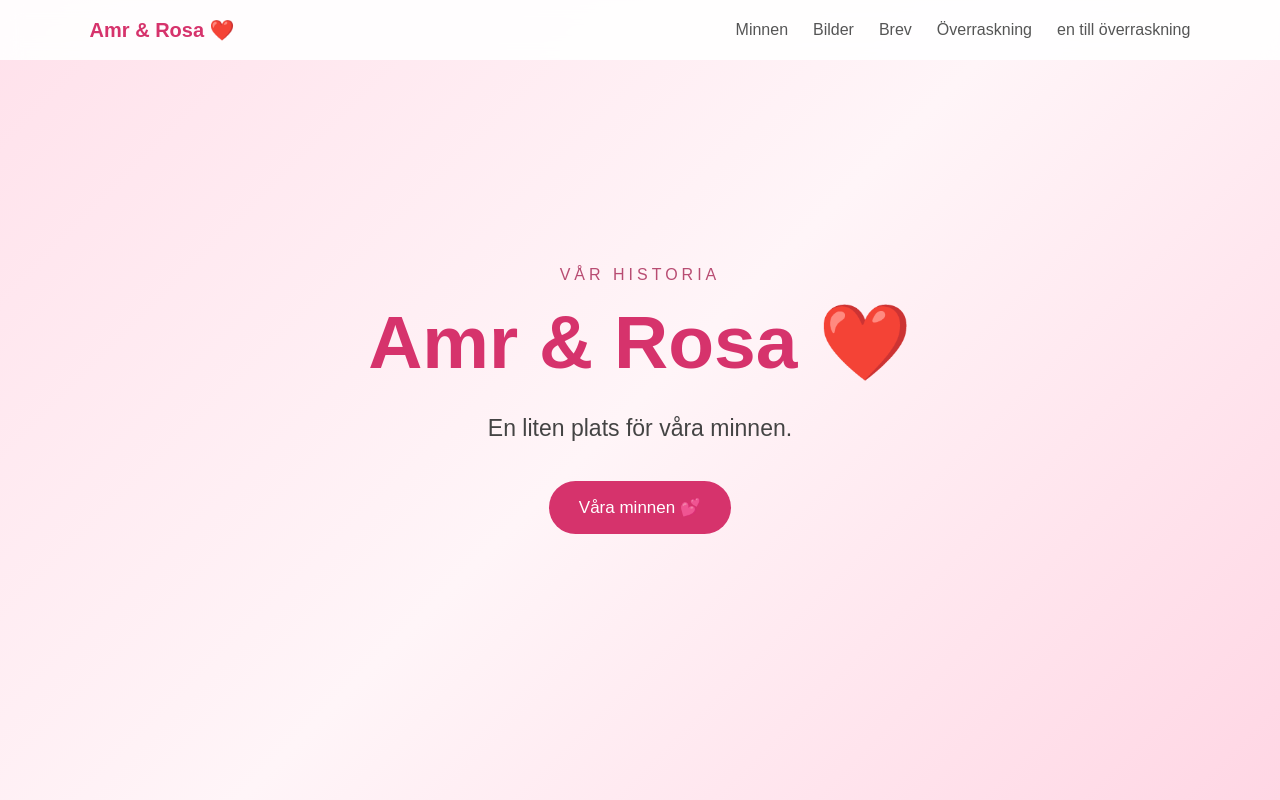
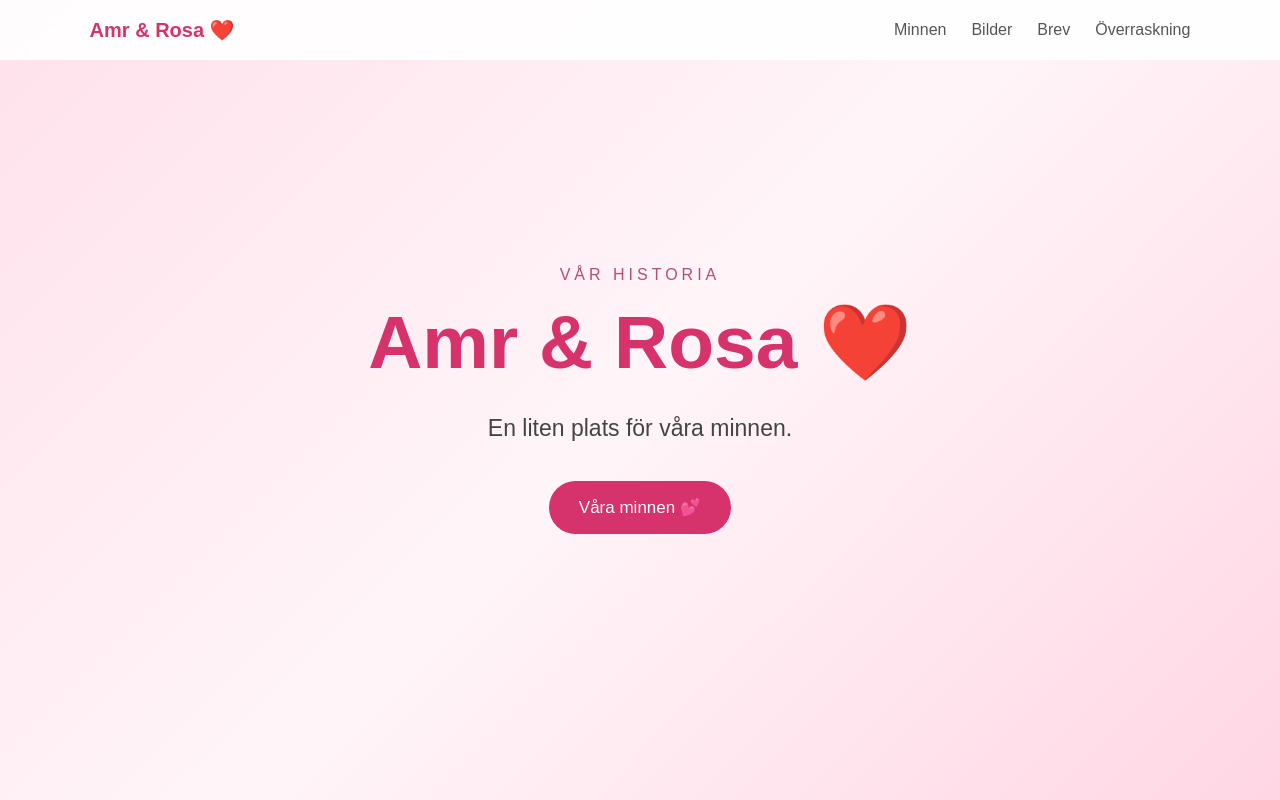
Before and after one commit to amronidubai111/var-historia, a plain HTML site: page index.html in a window 1280 px wide. Shown: the top 800 px of the page. Drawn offline with Linux system fonts and the light colour scheme.

Commit message:
Fix HTML formatting and correct link typo

```diff
--- a/index.html
+++ b/index.html
@@ -26,8 +26,6 @@
             <a href="#bilder">Bilder</a>
             <a href="#brev">Brev</a>
             <a href="#overraskning">Överraskning</a>
-            <a herf="#https://play.google.com/store/apps/details?id=com.yhnzxcGames.ScaryHopBall">en till överraskning</a>
-
         </nav>
 
     </header>
```
